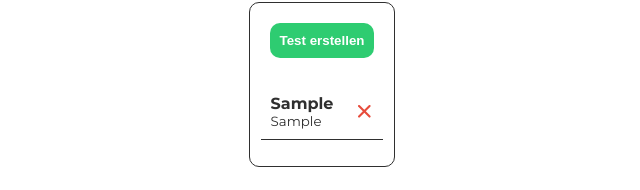
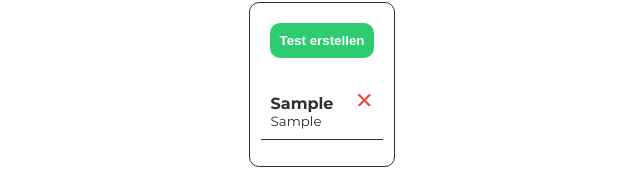
Before and after one commit to maxbischof/vocab-trainer, a React (Create React App) app: page / in a window 1280 px wide. Both pictures are taken after typing "Sample", "Sample" into the empty fields and a click on the button "Wortpaar hinzufügen". Shown: the part 329-519 px from the top of the page, without its empty margins (318-958 px from the left). Built offline with nearby package versions, Linux system fonts and the light colour scheme.

Commit message:
Add wordpair component

```diff
--- /dev/null
+++ b/src/components/WordPair.js
@@ -0,0 +1,36 @@
+import React from 'react'
+import styled from 'styled-components'
+import { ReactComponent as DeleteSVG } from '../icons/delete.svg'
+
+export default function WordPair({ word, deleteWord, index }) {
+  return (
+    <StyledWordpair key={word.foreign}>
+      <Words>
+        <b>{word.foreign}</b>
+        <small>{word.native}</small>
+      </Words>
+      <DeleteIcon onClick={() => deleteWord(index)} />
+    </StyledWordpair>
+  )
+}
+
+const StyledWordpair = styled.li`
+  padding: 10px;
+  border-bottom: 1px solid var(--text);
+  display: grid;
+  grid-template-columns: auto 40px;
+`
+
+const Words = styled.div`
+  grid-column: 1 / 2;
+  display: flex;
+  flex-direction: column;
+`
+
+const DeleteIcon = styled(DeleteSVG)`
+  grid-column: 2 / 3;
+  grid-row: 1 / 3;
+  display: grid;
+  align-items: center;
+  margin: 0 0 0 25px;
+`
--- a/src/components/WordPairList.js
+++ b/src/components/WordPairList.js
@@ -1,47 +1,18 @@
 import React from 'react'
 import styled from 'styled-components'
-import { ReactComponent as DeleteIcon } from '../icons/delete.svg'
+import WordPair from './WordPair'
 
 export default function WordpairList({ words, deleteWord }) {
   return (
     <Ul>
       {words.map((word, index) => (
-        <Li key={word.foreign}>
-          <Wordpair>
-            <b>{word.foreign}</b>
-            <small>{word.native}</small>
-          </Wordpair>
-          <Icons>
-            <DeleteIcon onClick={() => deleteWord(index)} />
-          </Icons>
-        </Li>
+        <WordPair word={word} index={index} deleteWord={deleteWord} />
       ))}
     </Ul>
   )
 }
 
-const Wordpair = styled.div`
-  grid-column: 1 / 2;
-  display: flex;
-  flex-direction: column;
-`
-
-const Icons = styled.div`
-  grid-column: 2 / 3;
-  grid-row: 1 / 3;
-  display: grid;
-  align-items: center;
-  margin: 0 0 0 25px;
-`
-
 const Ul = styled.ul`
   list-style-type: none;
   padding: 0;
 `
-
-const Li = styled.li`
-  padding: 10px;
-  border-bottom: 1px solid var(--text);
-  display: grid;
-  grid-template-columns: auto 40px;
-`
```
